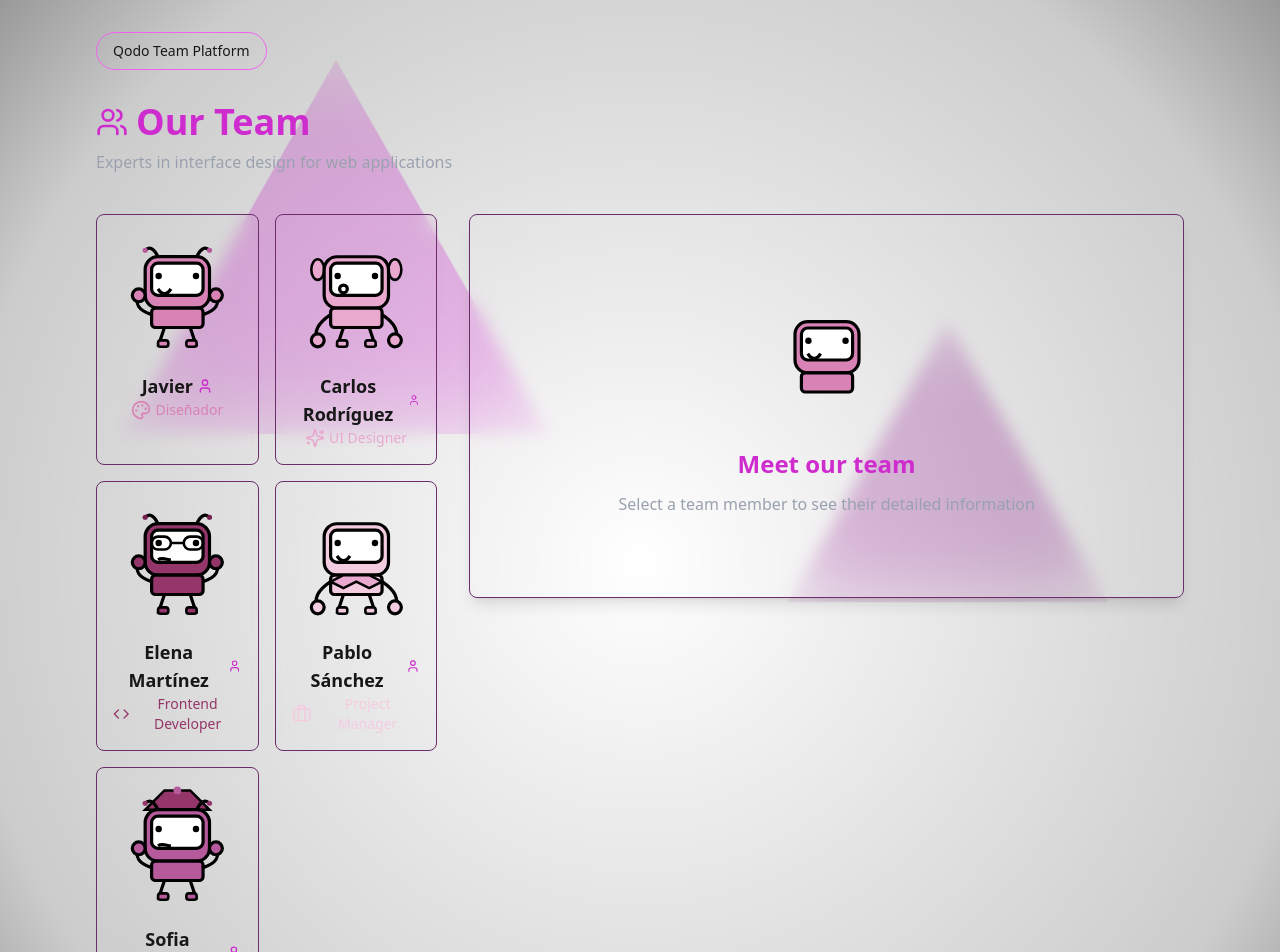
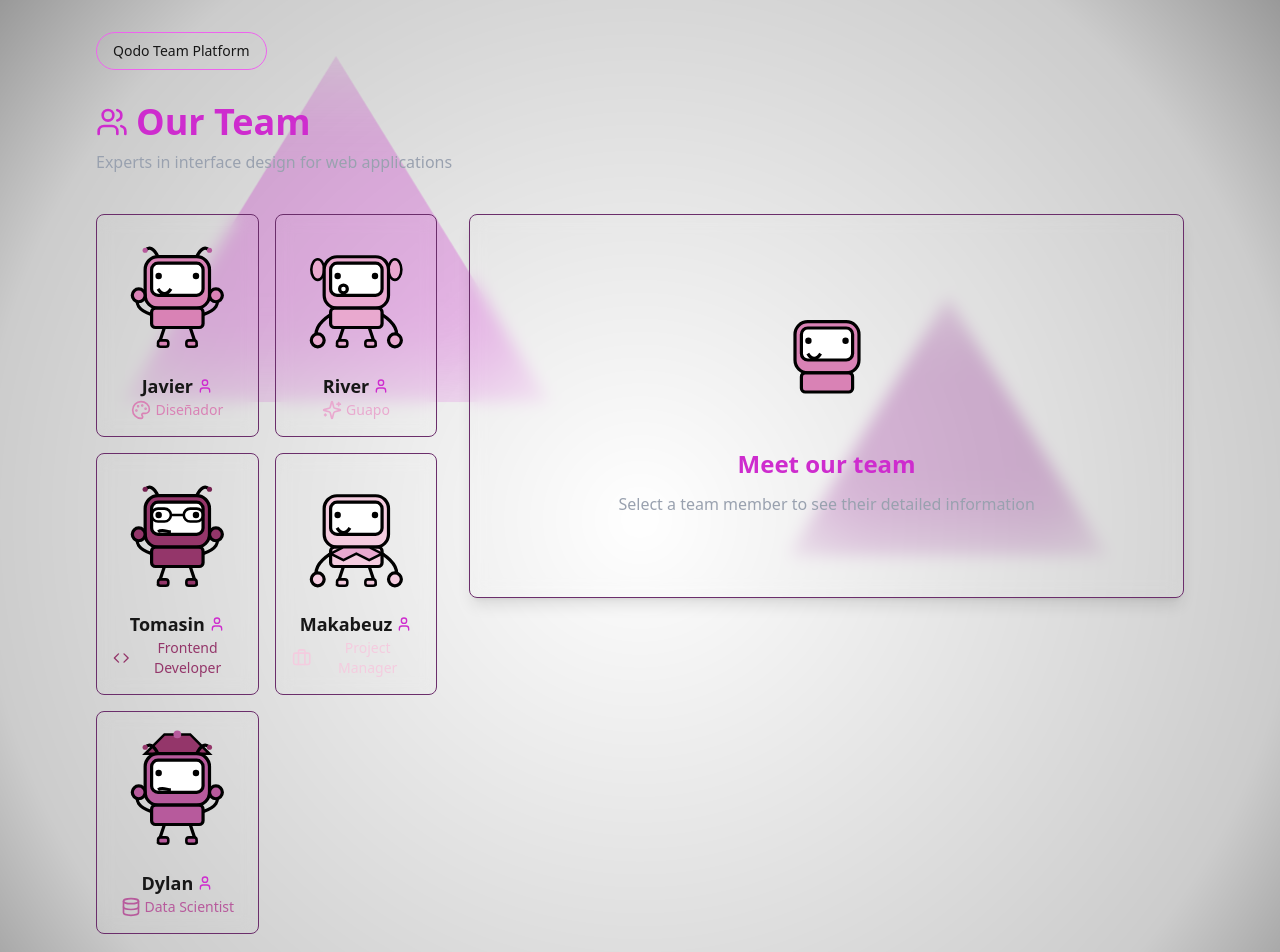
Before and after one commit to T0m4s1n/consulta, a Next.js app: page / in a window 1280 px wide. Shown: the top 952 px of the page. Built offline with nearby package versions, Linux system fonts and the light colour scheme.

Commit message:
fix names

```diff
--- a/app/Presentation.tsx
+++ b/app/Presentation.tsx
@@ -26,7 +26,6 @@ const InteractiveTeam = () => {
     };
   }, []);
 
-  // Team data with orchid color palette
   const teamMembers = [
     {
       id: 1,
@@ -46,8 +45,8 @@ const InteractiveTeam = () => {
     },
     {
       id: 2,
-      name: "Carlos Rodríguez",
-      role: "UI Designer",
+      name: "River",
+      role: "Guapo",
       skills: ["Design Systems", "Animations", "Illustration"],
       description: "Expert in design systems and creation of visually appealing interfaces. Carlos has developed custom design systems for Fortune 500 companies and leads our animation team.",
       color: "#E9A9CF", // orchid-400
@@ -62,7 +61,7 @@ const InteractiveTeam = () => {
     },
     {
       id: 3,
-      name: "Elena Martínez",
+      name: "Tomasin",
       role: "Frontend Developer",
       skills: ["React", "CSS/Tailwind", "Accessibility"],
       description: "Developer specialized in implementing responsive and accessible interfaces. Elena ensures our applications meet WCAG standards and performs flawlessly across all devices.",
@@ -78,7 +77,7 @@ const InteractiveTeam = () => {
     },
     {
       id: 4,
-      name: "Pablo Sánchez",
+      name: "Makabeuz",
       role: "Project Manager",
       skills: ["Scrum", "Kanban", "Resource Management"],
       description: "Project coordinator with extensive experience in agile methodologies. Pablo has successfully led over 50 projects, always delivering on time and within budget constraints.",
@@ -94,7 +93,7 @@ const InteractiveTeam = () => {
     },
     {
       id: 5,
-      name: "Sofia Gómez",
+      name: "Dylan",
       role: "Data Scientist",
       skills: ["Machine Learning", "Data Visualization", "Python"],
       description: "Specialist in data analysis and AI implementation for product enhancement. Sofia leverages big data to drive product decisions and identify opportunities for innovation.",
```
